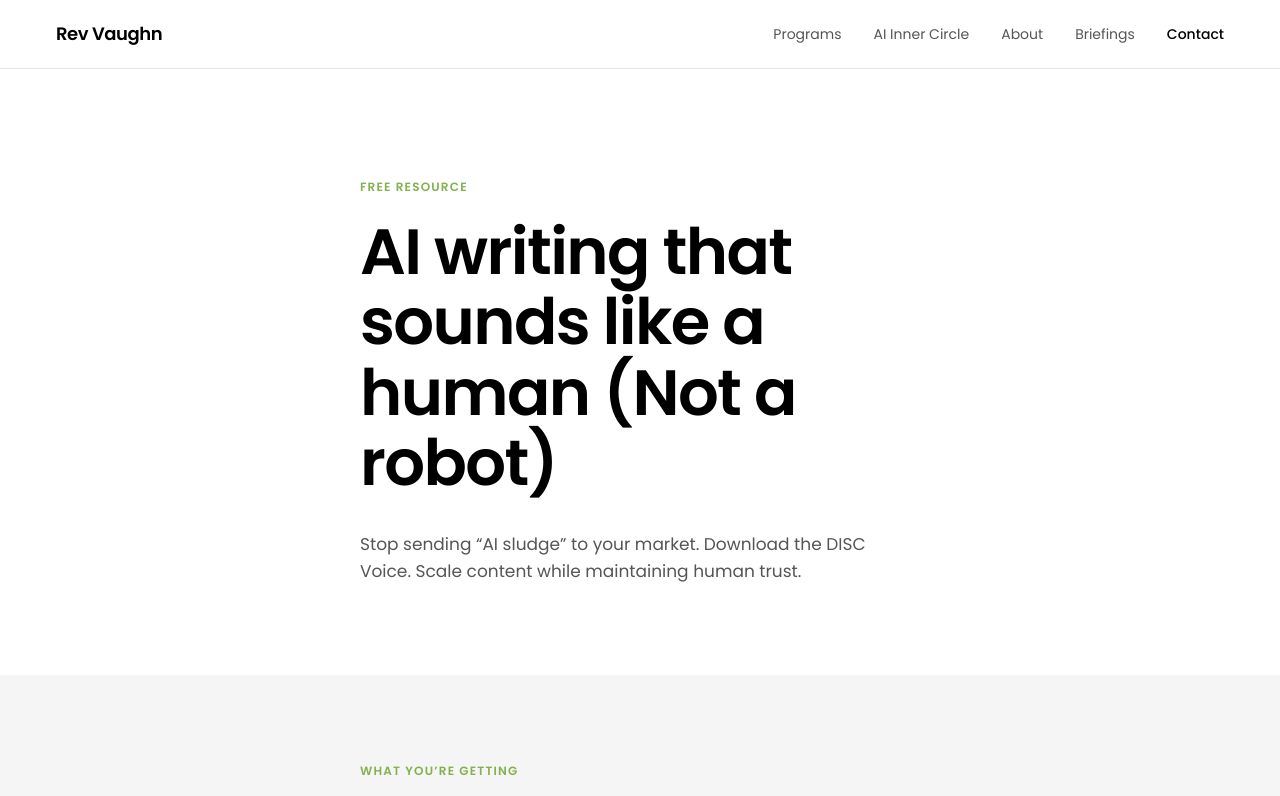
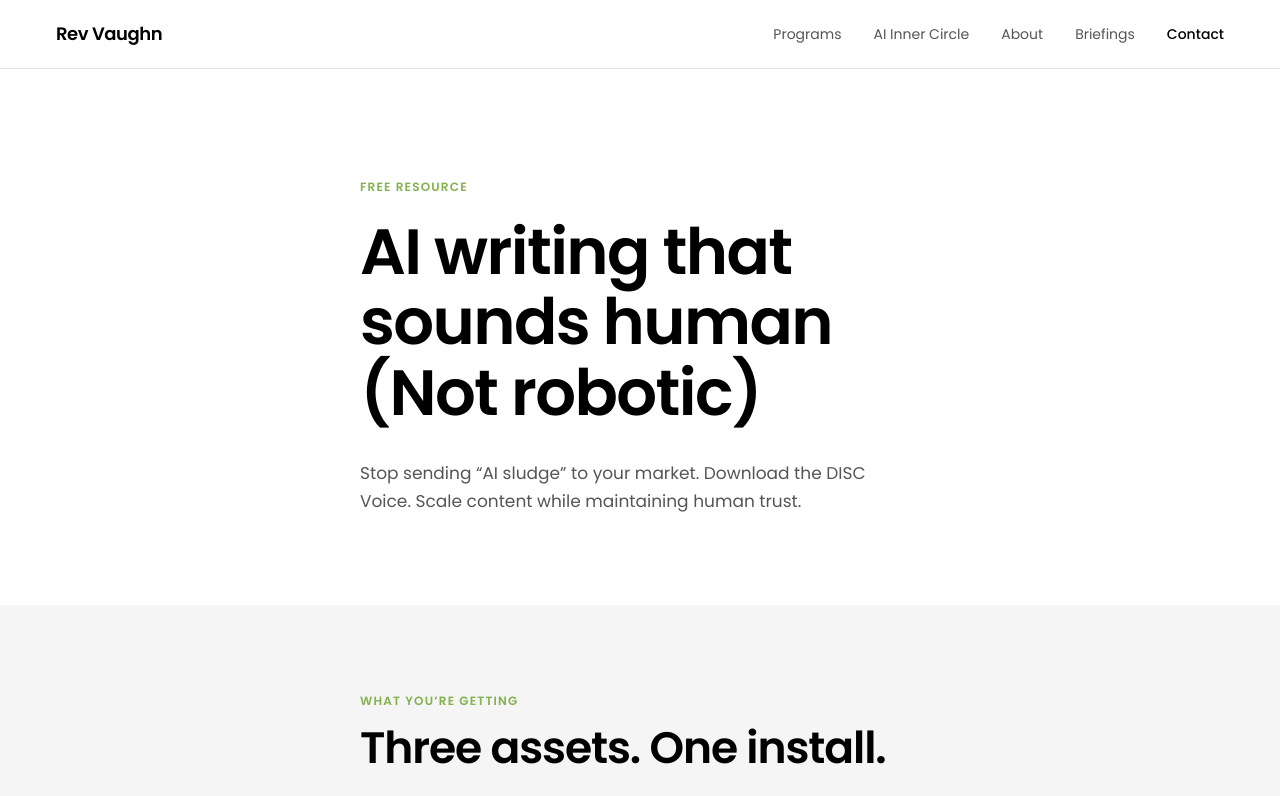
Before and after one commit to ndxtraders/revvaughn-com, a Next.js app: page /voice in a window 1280 px wide. Shown: the top 796 px of the page. Built offline with nearby package versions, Linux system fonts and the light colour scheme.

Commit message:
Update page.js

```diff
--- a/app/voice/page.js
+++ b/app/voice/page.js
@@ -44,7 +44,7 @@ export default function VoicePage() {
         <Section bg="paper" width="prose" className="pt-20 md:pt-28">
           <div className="eyebrow mb-6">Free Resource</div>
           <h1 className="text-display font-semibold tracking-tight text-ink mb-8">
-            AI writing that sounds like a human (Not a robot)
+            AI writing that sounds human (Not robotic)
           </h1>
           <p className="text-lead text-ink-muted leading-relaxed">
             Stop sending &ldquo;AI sludge&rdquo; to your market. Download the DISC Voice.
```
